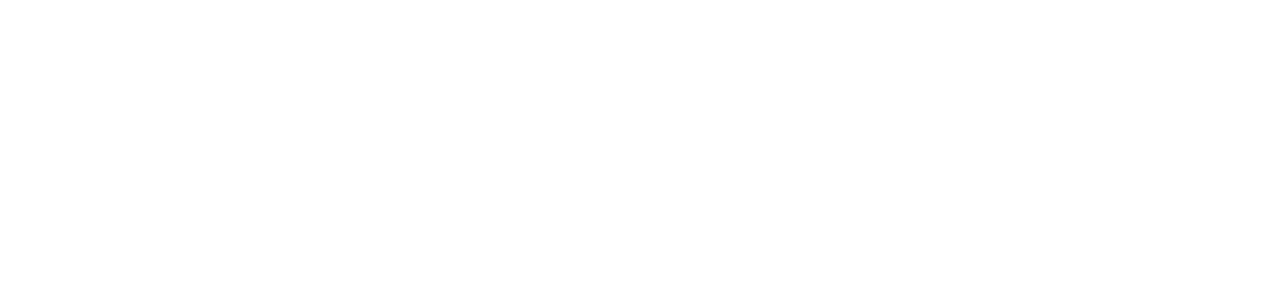
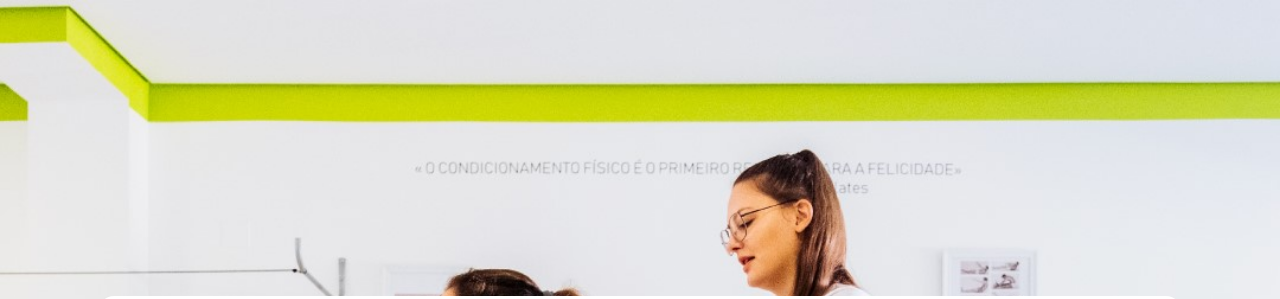
Before and after one commit to Massayumi/relogio_ginastica_laboral, a plain HTML site: page index.html in a window 1280 px wide. Shown: the top 299 px of the page. Drawn offline with Linux system fonts and the light colour scheme.

Commit message:
ajeitando background

```diff
--- a/style.css
+++ b/style.css
@@ -1,5 +1,5 @@
 body{
-    background-image: url(/relogio_digital/assets/fundorelogio.jpg);
+    background-image: url(assets/fundorelogio.jpg);
     background-size: cover;
     display: flex;
     justify-content: center;
```
